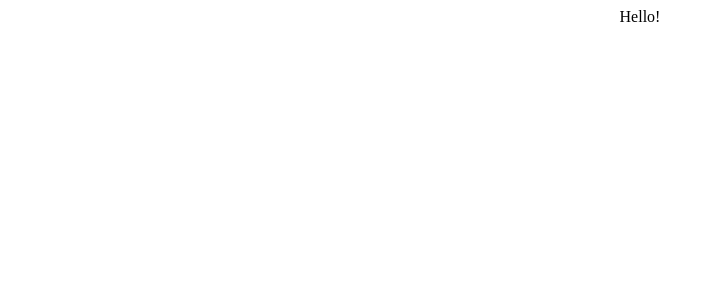
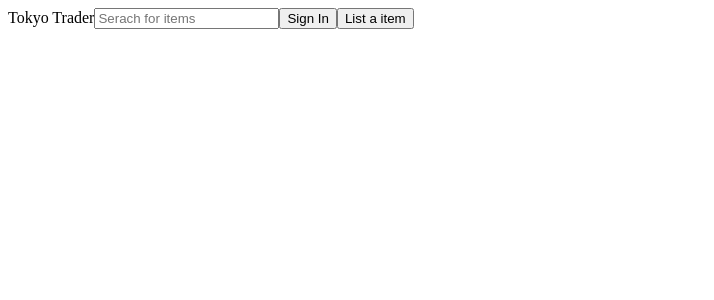
Before and after one commit to tokyo-traders/koukan, a React (Create React App) app: page / in a window 1280 px wide. Shown: the top 300 px of the page, without its empty margins (0-714 px from the left). Built offline with nearby package versions, Linux system fonts and the light colour scheme.

Commit message:
Add Navbar

```diff
--- a/src/App.js
+++ b/src/App.js
@@ -1,10 +1,12 @@
 import './App.css';
+import NavBar from './componenet/NavBar';
 
 function App() {
   return (
-    <div className="App">
-    Hello!
-    </div>
+   <>
+      <NavBar />
+
+    </>
   );
 }
 
--- /dev/null
+++ b/src/componenet/NavBar.js
@@ -0,0 +1,16 @@
+import React from 'react'
+
+function NavBar() {
+  return (
+    <>
+     <header>
+        Tokyo Trader
+        <input type='text' id='myInput' placeholder='Serach for items'></input>
+        <button type='button'>Sign In</button>
+        <button>List a item</button>
+     </header>
+    </>
+  )
+}
+
+export default NavBar
```
